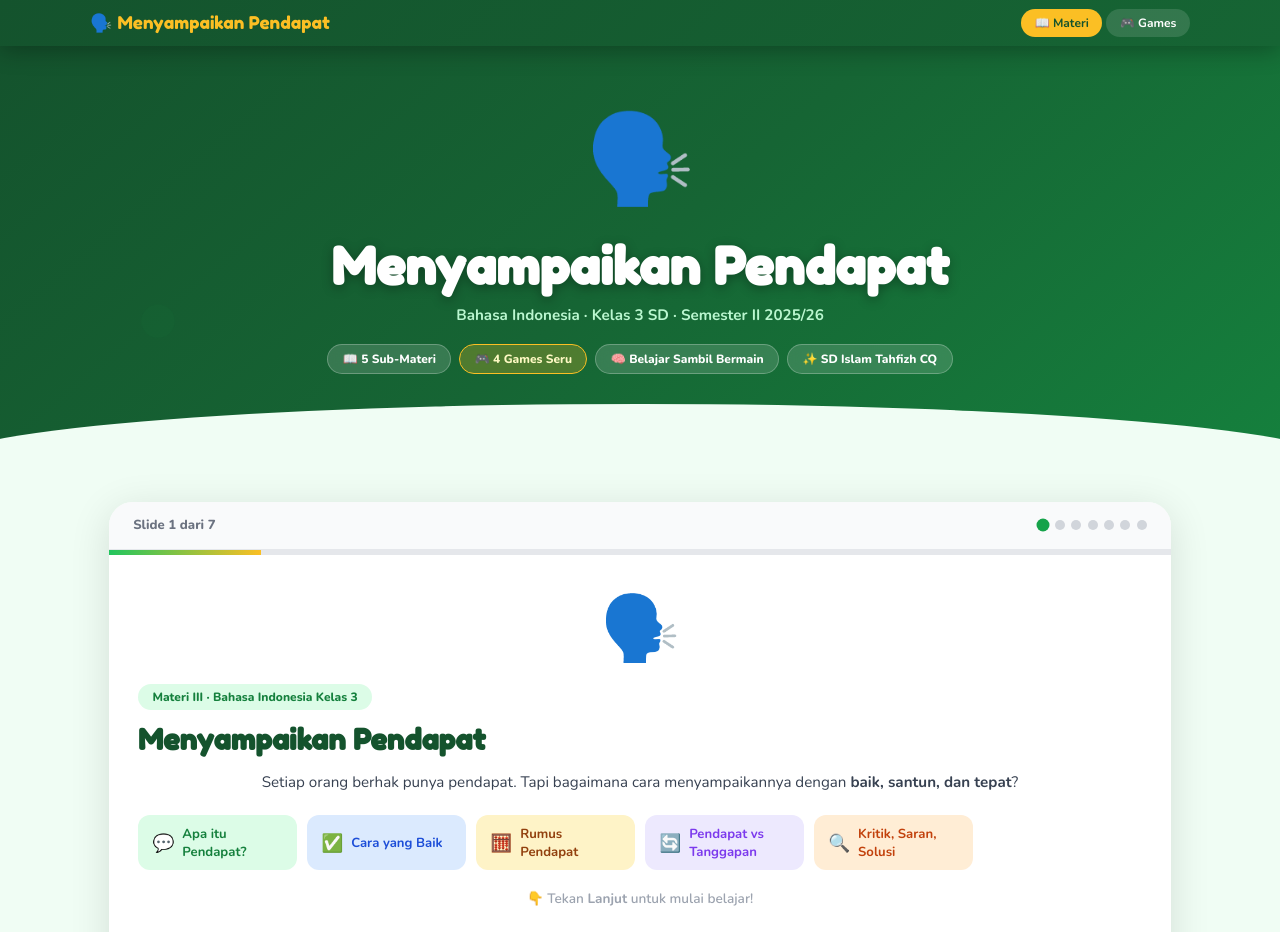
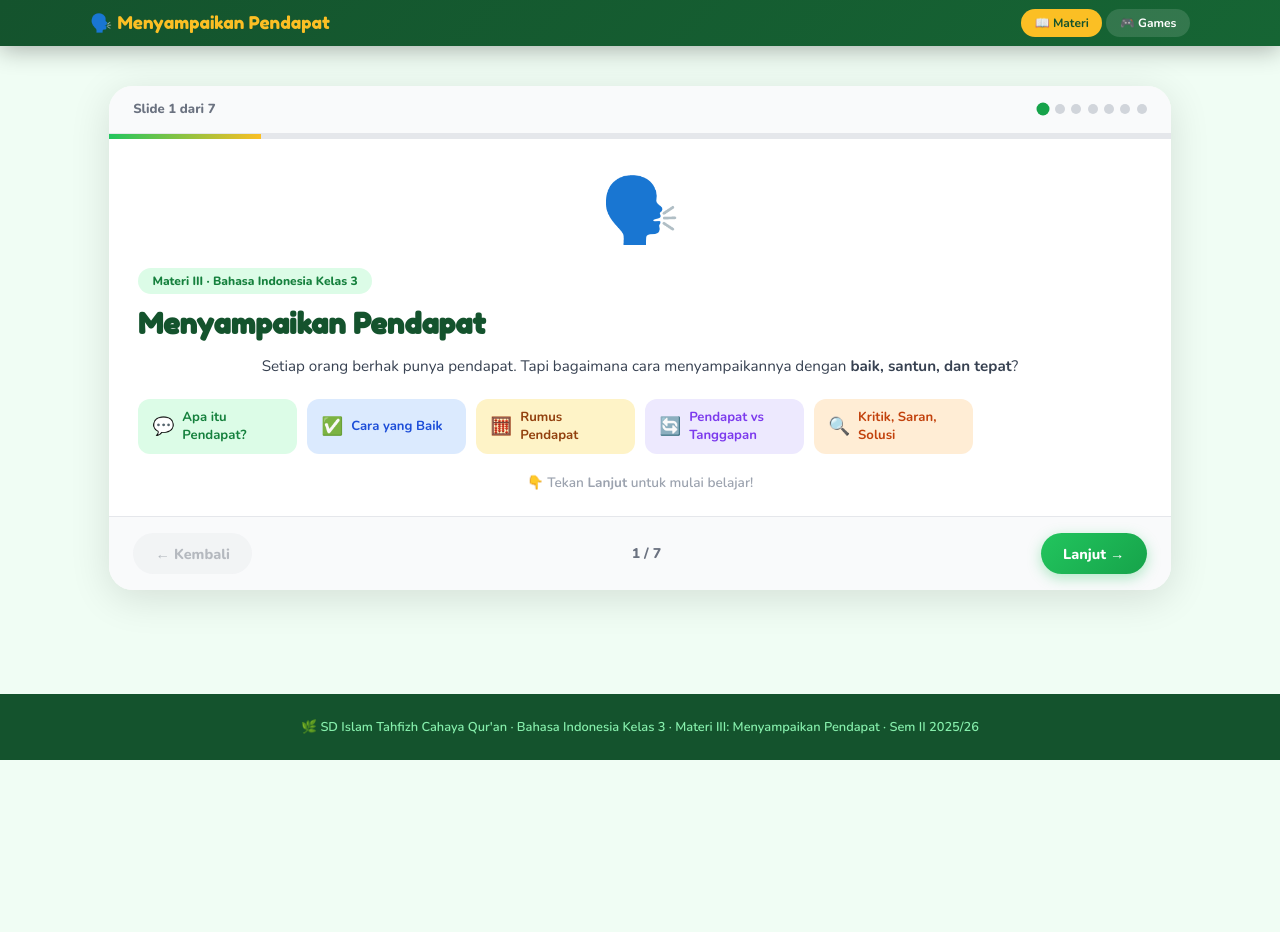
Before and after one commit to baemoonstar/3pendapat, a plain HTML site: page index.html in a window 1280 px wide. Shown: the top 932 px of the page. After the commit the page ends 800 px from the top, so only its background shows below. Drawn offline with nearby package versions, Linux system fonts and the light colour scheme.

Commit message:
Remove hero section from index.html
Removed the hero section from the index.html file.

```diff
--- a/index.html
+++ b/index.html
@@ -504,19 +504,8 @@ footer{background:#14532d;color:#86efac;text-align:center;padding:1.5rem;font-si
   </div>
 </nav>
 
-<!-- HERO -->
-<div class="hero">
-  <div class="h-bubbles"><span></span><span></span><span></span><span></span><span></span></div>
-  <span class="hero-emoji">🗣️</span>
-  <h1>Menyampaikan Pendapat</h1>
-  <p class="hero-sub">Bahasa Indonesia · Kelas 3 SD · Semester II 2025/26</p>
-  <div class="hero-chips">
-    <span class="chip">📖 5 Sub-Materi</span>
-    <span class="chip gold">🎮 4 Games Seru</span>
-    <span class="chip">🧠 Belajar Sambil Bermain</span>
-    <span class="chip">✨ SD Islam Tahfizh CQ</span>
-  </div>
-</div>
+
+
 
 <!-- ==================== MATERI SECTION (SLIDESHOW) ==================== -->
 <div class="sec on" id="sec-materi">
```
